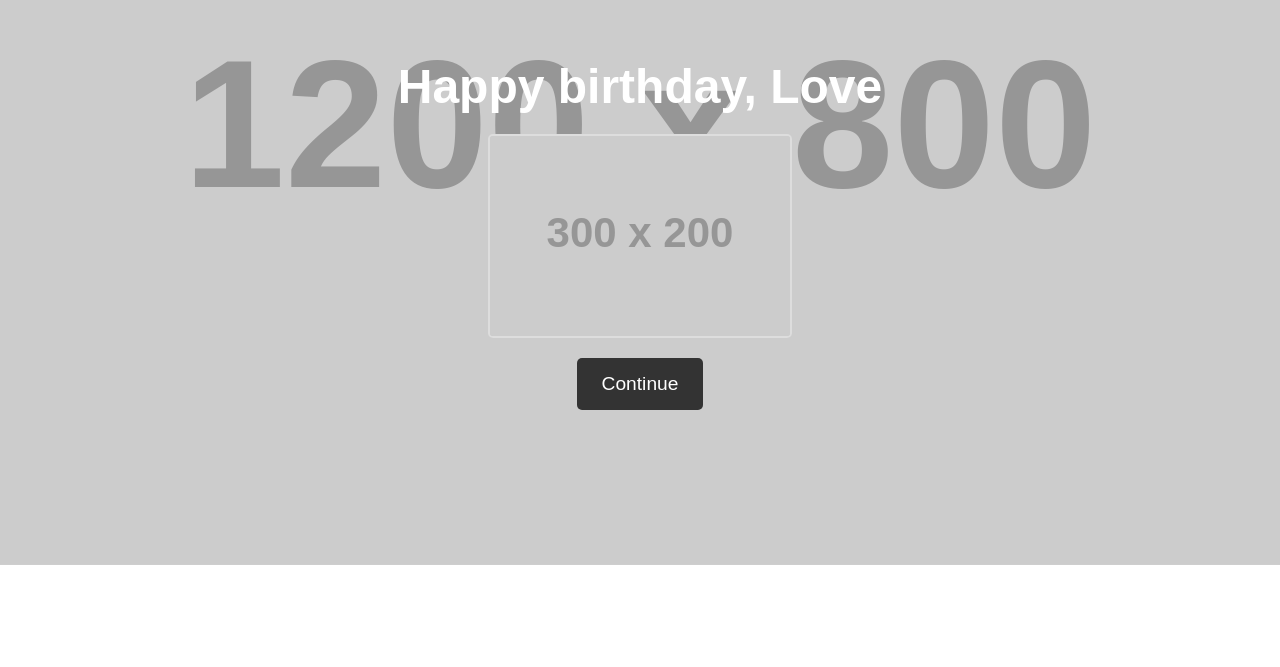
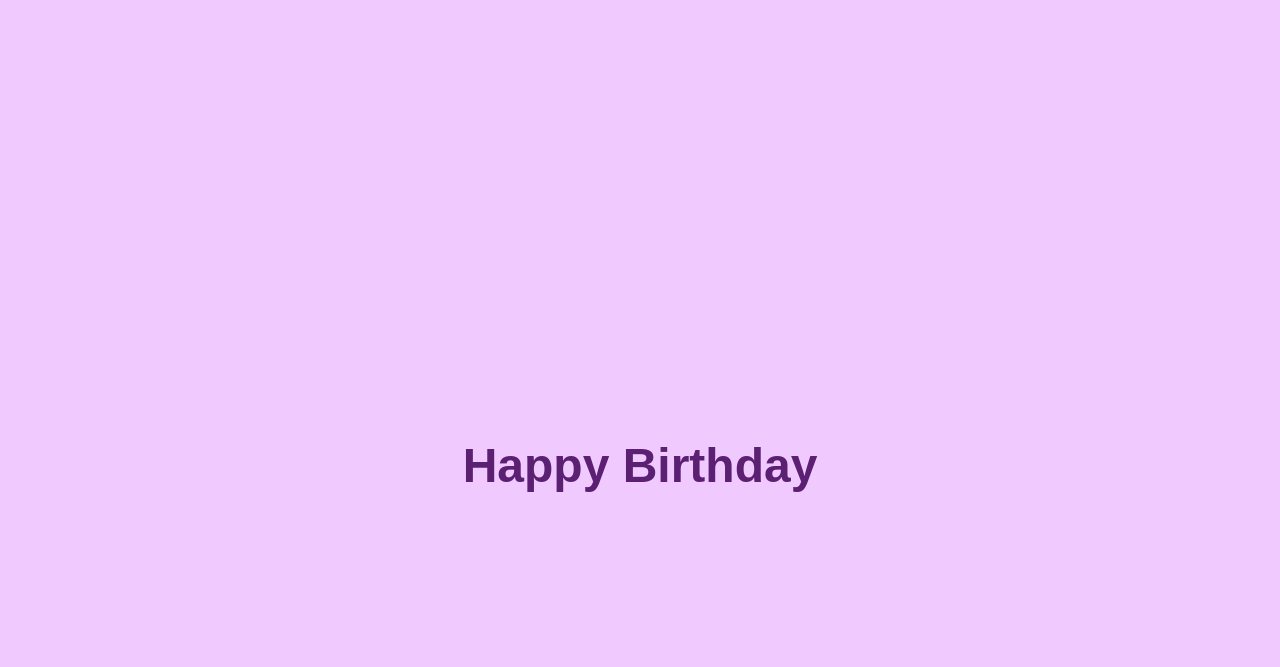
Before and after one commit to La21vie/HBD, a plain HTML site: page index.html in a window 1280 px wide. Shown: the part 133-800 px from the top of the page. Drawn offline with Linux system fonts and the light colour scheme; placeholder pictures from the web are drawn by us.

Commit message:
Update index.html

```diff
--- a/index.html
+++ b/index.html
@@ -67,10 +67,39 @@
 </head>
 <body>
 
-  <!-- Background music (replace the source with your own Interstellar music file) -->
-  <audio id="bgMusic" src="INTERSTELLAR_MUSIC_FILE.ogg" autoplay loop>
-    Your browser does not support the audio element.
-  </audio>
+<!DOCTYPE html>
+<html lang="en">
+<head>
+  <meta charset="UTF-8">
+  <title>Happy Birthday, Love</title>
+  <style>
+    /* Simple styling to center the text vertically & horizontally */
+    html, body {
+      margin: 0;
+      padding: 0;
+      height: 100%;
+      background: #f0c9ff; /* soft pastel background */
+      font-family: Arial, sans-serif;
+    }
+    .container {
+      display: flex;
+      justify-content: center;
+      align-items: center;
+      height: 100%;
+      text-align: center;
+    }
+    h1 {
+      font-size: 3em;
+      color: #5b2071;
+    }
+  </style>
+</head>
+<body>
+  <div class="container">
+    <h1>Happy Birthday</h1>
+  </div>
+</body>
+</html>
 
   <div class="container">
     <h1>Happy birthday, Love</h1>
```
